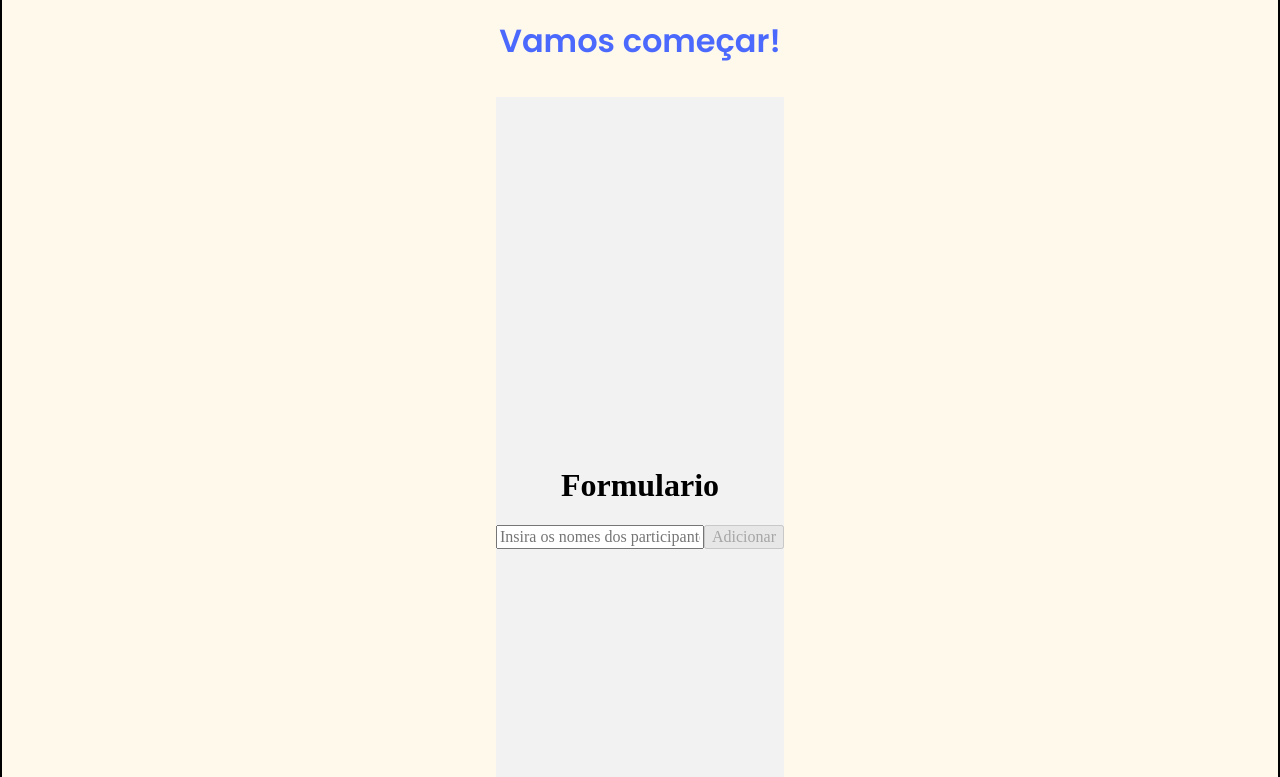
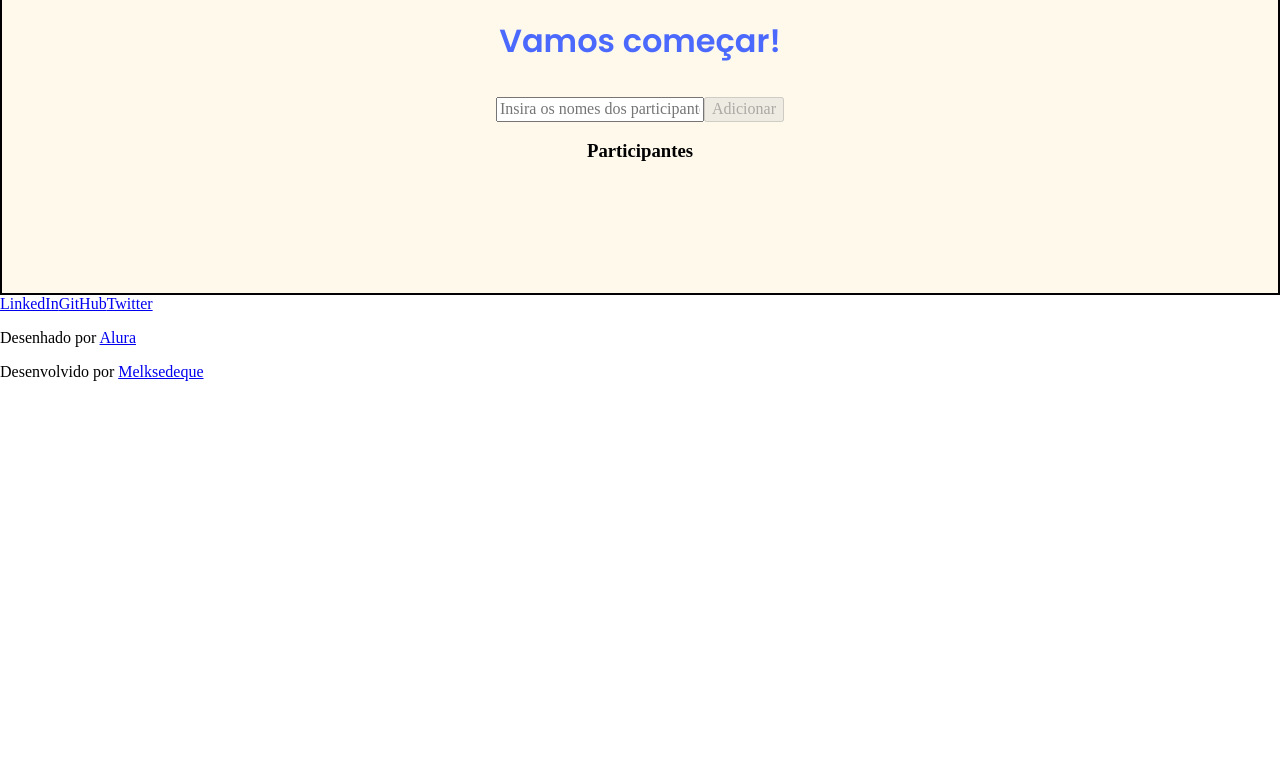
Before and after one commit to Melksedeque/amigo-secreto, a React (Vite) app: page / in a window 1280 px wide. Shown: the part 423-1200 px from the top of the page. After the commit the page ends 821 px from the top, so only its background shows below. Built offline with nearby package versions, Linux system fonts and the light colour scheme.

Commit message:
Componente de Formulário

```diff
--- a/src/components/Formulario/index.tsx
+++ b/src/components/Formulario/index.tsx
@@ -19,9 +19,8 @@ export default function Formulario() {
   }
 
   return (
-    <div className={styles.container}>
-      <h1>Formulario</h1>
-      <form onSubmit={adicionarParticipante}>
+    <>
+      <form onSubmit={adicionarParticipante} className={styles.formulario}>
         <input
           type="text"
           value={nome}
@@ -32,6 +31,6 @@ export default function Formulario() {
         <button disabled={!nome}>Adicionar</button>
       </form>
       {mensagemDeErro && <div role="alert">{mensagemDeErro}</div>}
-    </div>
+    </>
   )
 }
```
